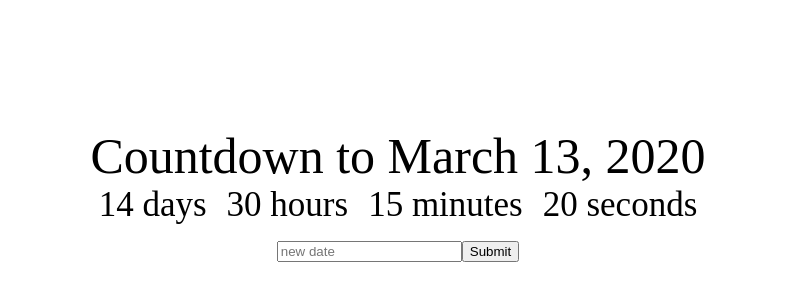
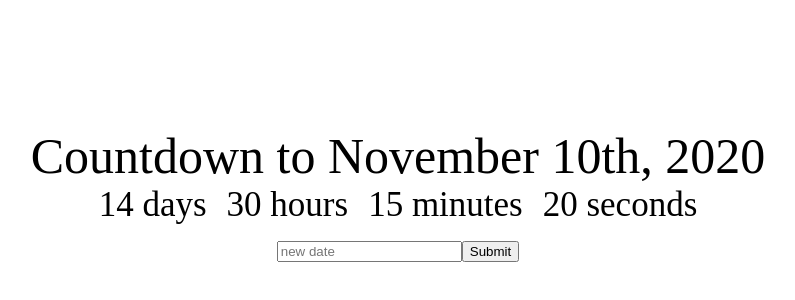
Before and after one commit to timmlaxton/Countdown, a React (Create React App) app: page / in a window 1280 px wide. Shown: the part 126-426 px from the top of the page, without its empty margins (242-1037 px from the left). Built offline with nearby package versions, Linux system fonts and the light colour scheme.

Commit message:
added state

```diff
--- a/src/App.js
+++ b/src/App.js
@@ -2,10 +2,17 @@
 import './App.css';
 
 class App extends Component {
+    constructor(props){
+        super(props);
+        this.state = {
+            deadline: "November 10th, 2020"
+        }
+    }
     render() {
         return (
             <div className="App">
-            <div className="App-title">Countdown to March 13, 2020</div>
+            <div className="App-title">
+            Countdown to {this.state.deadline}</div>
             <div>
                 <div className="Clock-days">14 days</div>
                 <div className="Clock-hours">30 hours</div>
```
